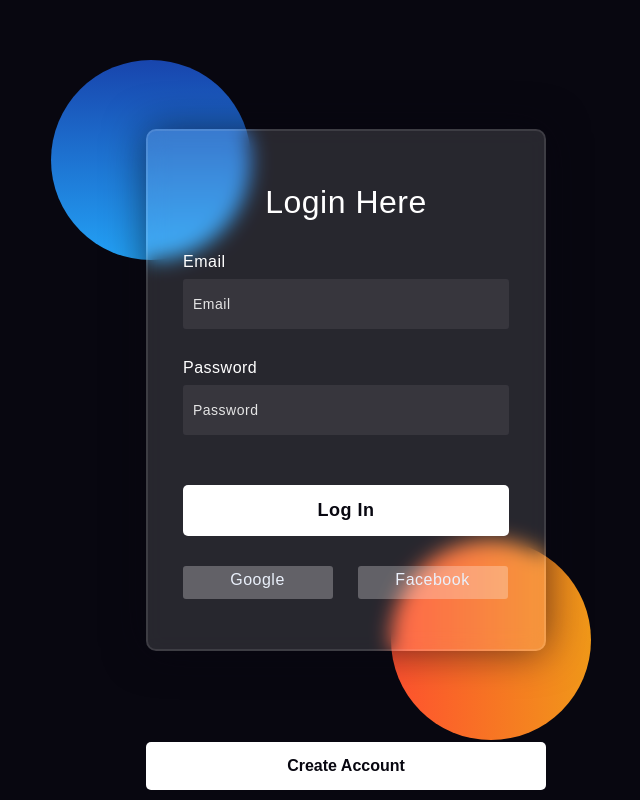
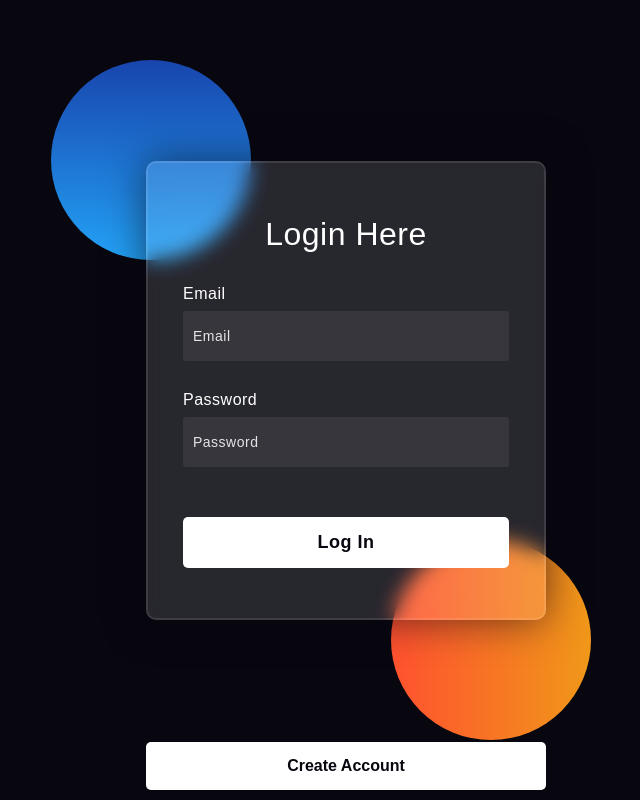
Before and after one commit to MichelaBorile/Alphabot_, a Flask app: page / in a window 1280 px wide. Shown: the whole page, without its empty margins (294-934 px from the left). Run offline with Flask 3, Linux system fonts and the light colour scheme.

Commit message:
Update login.html
Signed-off-by: Otta06 <145055487+Otta06@users.noreply.github.com>

```diff
--- a/ComandiAlphbot/templates/login.html
+++ b/ComandiAlphbot/templates/login.html
@@ -2,12 +2,8 @@
 <html lang="en">
 
 <head>
-    <!-- Design by foolishdeveloper.com -->
     <title>Login Tutorial</title>
 
-    <!-- <link rel="preconnect" href="https://fonts.gstatic.com"> -->
-
-    <!--Stylesheet-->
     <link rel="stylesheet" type="text/css" href="../static/style.css">
 </head>
 
@@ -35,11 +31,6 @@
 
         <button type="submit">Log In</button>
 
-        <div class="social">
-            <div class="go"><i class="fab fa-google"></i> Google</div>
-            <div class="fb"><i class="fab fa-facebook"></i> Facebook</div>
-        </div>
-
     </form>
     <a href="/create_account" class="create-account-link">
         <button type="button" class="create-account">Create Account</button>
@@ -48,15 +39,3 @@
 </body>
 
 </html>
-
-
-<!-- app.py
-Pagina login
-
-concontrollo DB: id | mail | passw
-    return redirect(url_for('home'))
-
-altrimenti:
-return render_template('login.html', error='Invalid username or password')
-pagina home
-    -->
```
